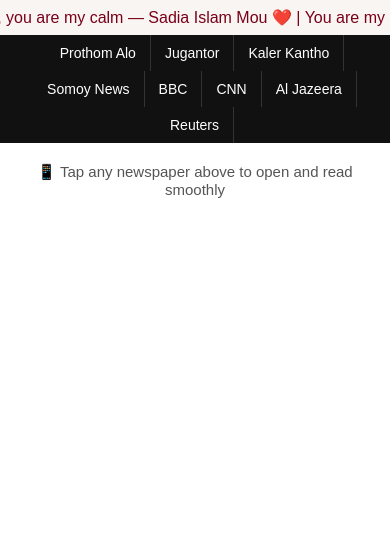
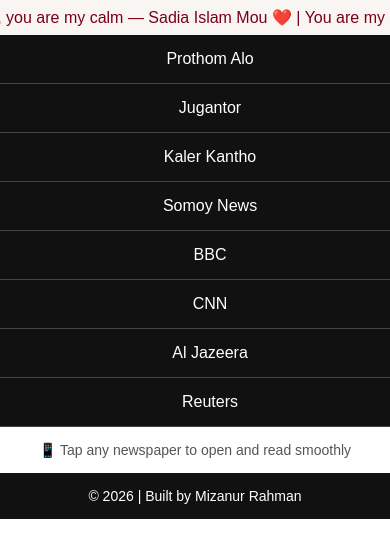
Before and after one commit to mizan918/news-ready-app, a Flask app: page / in a window 390 px wide. Shown: the part 98-656 px from the top of the page. Run offline with Flask 3, Linux system fonts and the light colour scheme.

Commit message:
Update index.html

```diff
--- a/news_ready_app/templates/index.html
+++ b/news_ready_app/templates/index.html
@@ -43,7 +43,7 @@ header {
     height: calc(100vh - 110px);
 }
 
-/* SIDEBAR */
+/* SIDEBAR (PC) */
 .sidebar {
     width: 250px;
     background: #111;
@@ -63,7 +63,7 @@ header {
     background: #7a0019;
 }
 
-/* CONTENT */
+/* CONTENT (PC) */
 .content {
     flex: 1;
 }
@@ -74,7 +74,7 @@ iframe {
     border: none;
 }
 
-/* MOBILE FIX */
+/* MOBILE VERSION */
 @media(max-width:768px){
 
     .main {
@@ -82,33 +82,41 @@ iframe {
         height: auto;
     }
 
-    /* MENU BAR */
+    /* FULL WIDTH LIST */
     .sidebar {
         width: 100%;
-        display: flex;
-        flex-wrap: wrap;
-        justify-content: center;
+        display: block;
     }
 
     .sidebar a {
-        padding: 10px 14px;
-        border: none;
-        border-right: 1px solid #333;
-        font-size: 14px;
+        display: block;
+        width: 100%;
+        padding: 15px;
+        font-size: 16px;
+        border-bottom: 1px solid #444;
+        text-align: center;
     }
 
-    /* REMOVE EMPTY SPACE */
+    /* REMOVE iframe completely */
     .content {
         display: none;
     }
 
-    /* ADD MESSAGE */
     .mobile-msg {
         text-align: center;
-        padding: 20px;
+        padding: 15px;
+        font-size: 14px;
         color: #555;
-        font-size: 15px;
     }
+}
+
+/* FOOTER */
+footer {
+    text-align: center;
+    padding: 15px;
+    background: #111;
+    color: white;
+    font-size: 14px;
 }
 </style>
 </head>
@@ -131,7 +139,7 @@ iframe {
 
 <div class="main">
 
-    <!-- MENU -->
+    <!-- SIDEBAR -->
     <div class="sidebar">
         {% for paper in newspapers %}
             <a href="#"
@@ -141,7 +149,7 @@ iframe {
         {% endfor %}
     </div>
 
-    <!-- DESKTOP VIEW -->
+    <!-- DESKTOP CONTENT -->
     <div class="content">
         <iframe id="viewer"></iframe>
     </div>
@@ -150,8 +158,12 @@ iframe {
 
 <!-- MOBILE MESSAGE -->
 <div class="mobile-msg">
-    📱 Tap any newspaper above to open and read smoothly
+    📱 Tap any newspaper to open and read smoothly
 </div>
+
+<footer>
+    © 2026 | Built by Mizanur Rahman
+</footer>
 
 <script>
 function isMobile() {
@@ -160,13 +172,13 @@ function isMobile() {
 
 function openNews(url, category) {
 
-    // 📱 MOBILE → ALWAYS new tab (no blank issue)
+    // MOBILE → always new tab
     if (isMobile()) {
         window.open(url, "_blank");
         return;
     }
 
-    // 💻 DESKTOP
+    // DESKTOP behavior
     if (category === "bd") {
         document.getElementById("viewer").src = url;
     } else {
```
